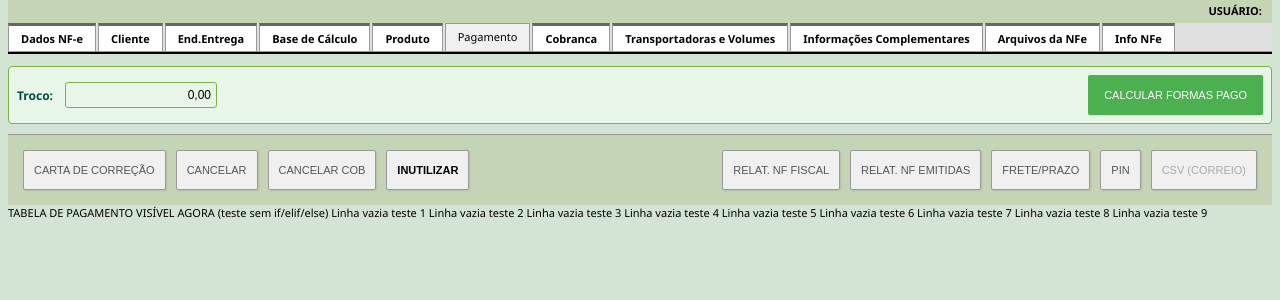
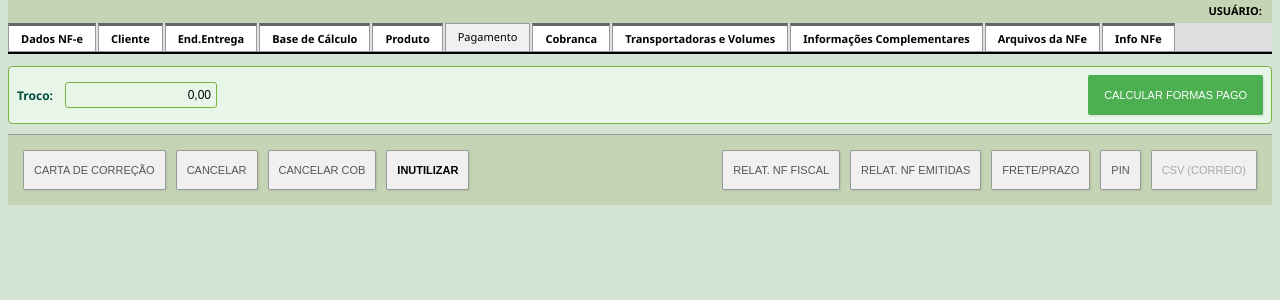
Before and after one commit to Gustavo-Silva43/Sistema-NF-e-, a Django app: page /nfe/ in a window 1280 px wide. Shown: the part 290-590 px from the top of the page. Run offline with Django 5.2, Linux system fonts and the light colour scheme.

Commit message:
Update form_nfe.html

```diff
--- a/NFe/templates/form_nfe.html
+++ b/NFe/templates/form_nfe.html
@@ -292,7 +292,6 @@
     <div id="End_Entrega" class="tab-content">
         <div class="form-group-box">
             <table class="form-table endereco-entrega">
-                <!-- Linha 1: Cliente -->
                 <tr>
                     <td class="label-cell" colspan="7">Cliente</td>
                 </tr>
@@ -302,7 +301,6 @@
                     </td>
                 </tr>
 
-                <!-- Linha 2: CEP | Logradouro | Nº | Complemento | Bairro -->
                 <tr>
                     <td class="label-cell" style="width: 12%;">CEP</td>
                     <td class="label-cell" style="width: 30%;">Logradouro</td>
@@ -318,7 +316,6 @@
                     <td class="input-cell">{{ end_entrega_form.bairro }}</td>
                 </tr>
 
-                <!-- Linha 3: Cód. IBGE | Município | UF -->
                 <tr>
                     <td class="label-cell">Cód. IBGE</td>
                     <td class="label-cell">Município</td>
@@ -338,7 +335,6 @@
             <table class="form-table">
                 <table class="tabela-totais" border="1" style="border-collapse: collapse; width: 100%;">
                     <tbody>
-                        <!-- Valores principais da nota -->
                         <tr>
                             <td><strong>Base Cálculo ICMS</strong></td>
                             <td class="valor">{{ nfe.vBC|floatformat:2|default:"0,00" }}</td>
@@ -643,9 +639,9 @@
         </div>
     </div>
 
-<div id="pagamento" class="tab-content">
+    <div id="Pagamento" class="tab-content">
     <div class="form-group-box">
-        <div class="tabela-pagamento-container">
+        <div class="tabela-Pagamento-container">
             {% if pagamento_formset %}
             {{ pagamento_formset.management_form }}
             {% for form in pagamento_formset %}
@@ -706,12 +702,22 @@
                         <td></td>
                         <td></td>
                         <td></td>
+                        <td></td>
+                        <td></td>
+                        <td></td>
+                        <td></td>
+                        <td></td>
                     </tr>
                     {% endfor %}
                     {% endfor %}
                     {% else %}
                     {% for i in "123456789" %}
                     <tr class="linha-vazia">
+                        <td></td>
+                        <td></td>
+                        <td></td>
+                        <td></td>
+                        <td></td>
                         <td></td>
                         <td></td>
                         <td></td>
@@ -727,7 +733,8 @@
             </table>
         </div>
     </div>
-</div>
+    </div>
+
 
     <div
         style="margin-top: 12px; display: flex; align-items: center; justify-content: space-between; padding: 8px; background: #e8f5e9; border: 1px solid #7cb342; border-radius: 4px;">
@@ -769,28 +776,6 @@
         <button type="button" class="btn-action disabled">CSV (Correio)</button>
     </div>
 
-
-        <tbody>
-        <tr style="background-color: #e0ffe0; height: 80px;">
-            <td colspan="8" style="text-align: center; vertical-align: middle; font-size: 18px; color: #006400; font-weight: bold;">
-                TABELA DE PAGAMENTO VISÍVEL AGORA (teste sem if/elif/else)
-            </td>
-        </tr>
-        {% for i in "123456789" %}
-        <tr class="linha-vazia">
-            <td style="background: #f0f0f0;">Linha vazia teste {{ forloop.counter }}</td>
-            <td></td>
-            <td></td>
-            <td></td>
-            <td></td>
-            <td></td>
-            <td></td>
-            <td></td>
-        </tr>
-        {% endfor %}
-        </tbody>
-</form>
-
 <script>
     document.querySelectorAll('.tab-link').forEach(tab => {
         tab.addEventListener('click', () => {
```
